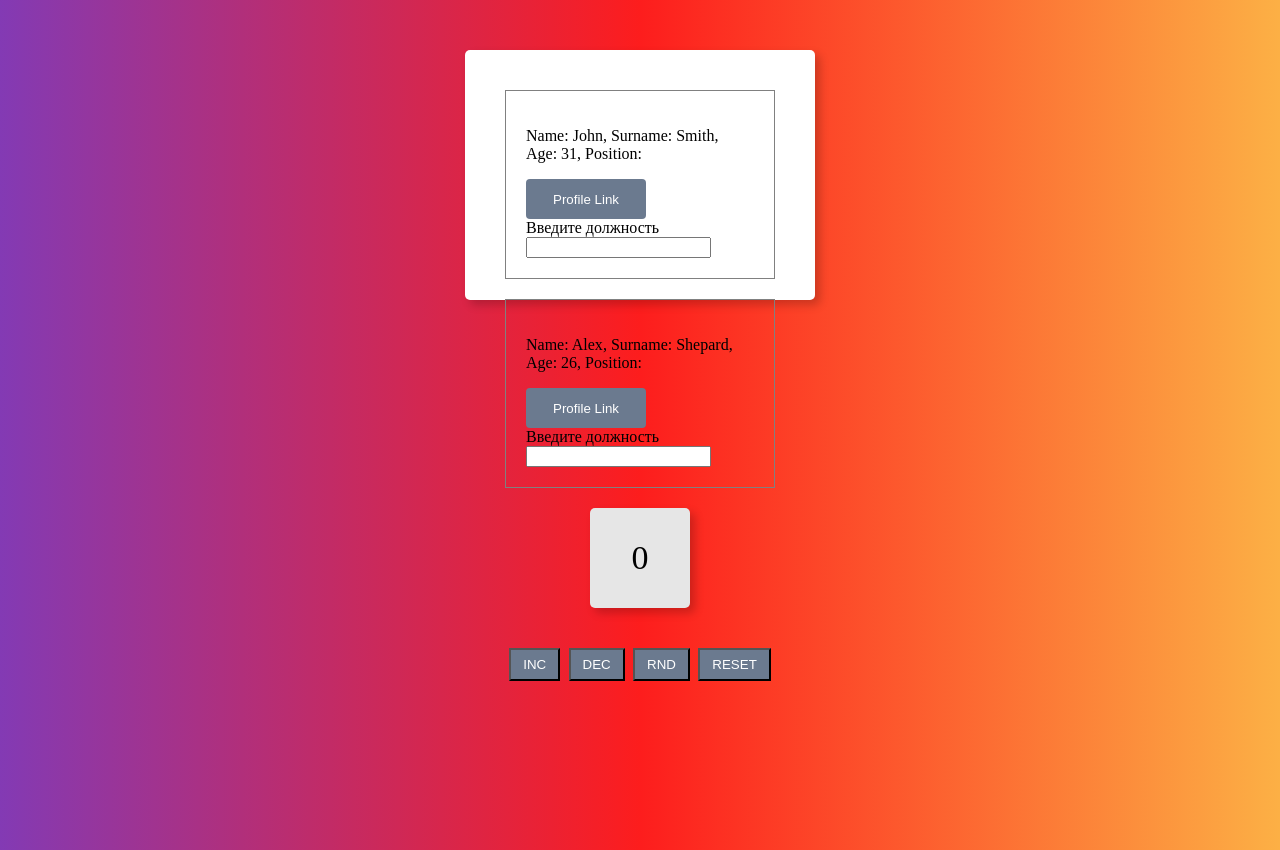
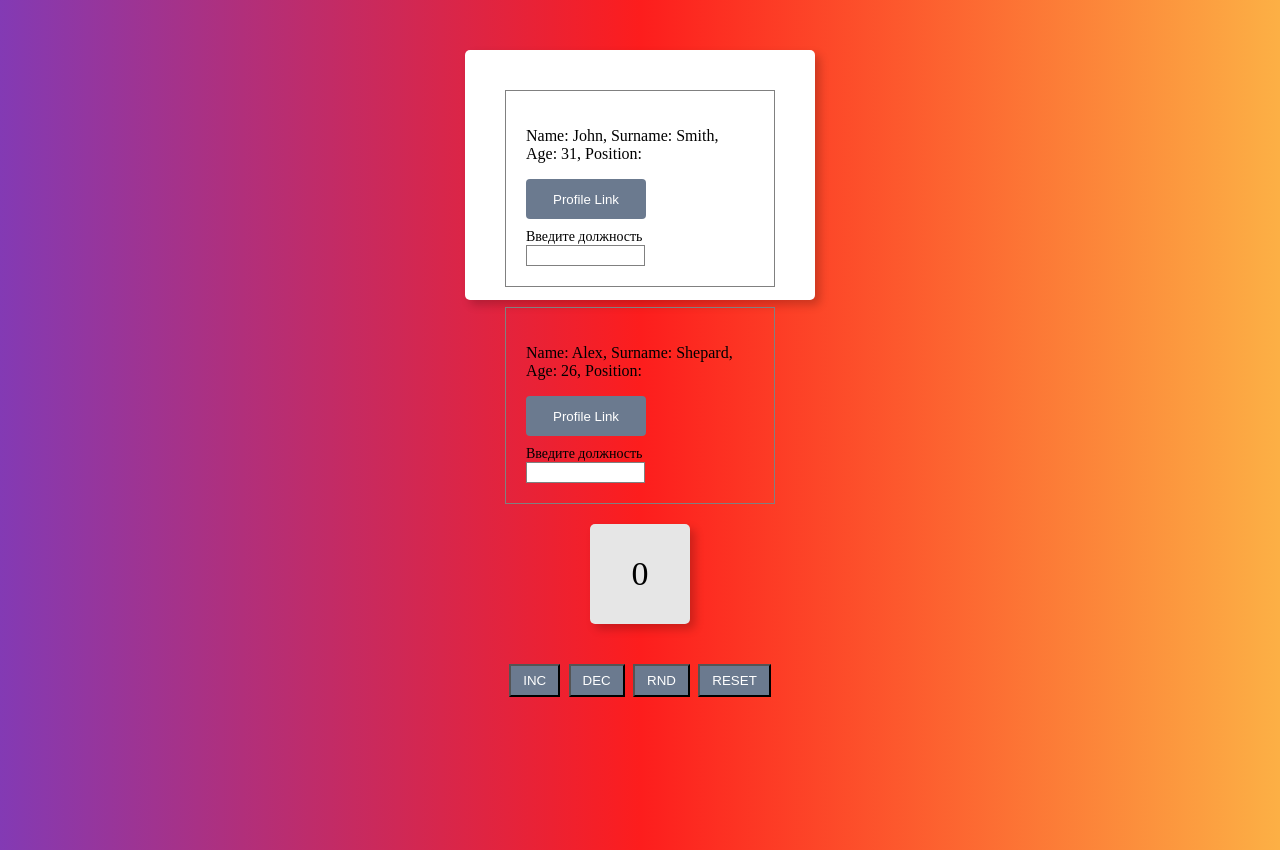
Before and after one commit to blesswrld/react-state-simple-counter, a plain HTML site: page index.html in a window 1280 px wide. Drawn offline with nearby package versions, Linux system fonts and the light colour scheme.

Commit message:
add new styles

```diff
--- a/style.css
+++ b/style.css
@@ -65,3 +65,15 @@ body {
     background-color: #6b7a8f;
     border: none;
 }
+
+span {
+    display: block;
+    font-size: 14px;
+    margin-top: 10px;
+}
+
+input {
+    width: 119px;
+    height: 21px;
+    border: solid 1px gray;
+}
```
